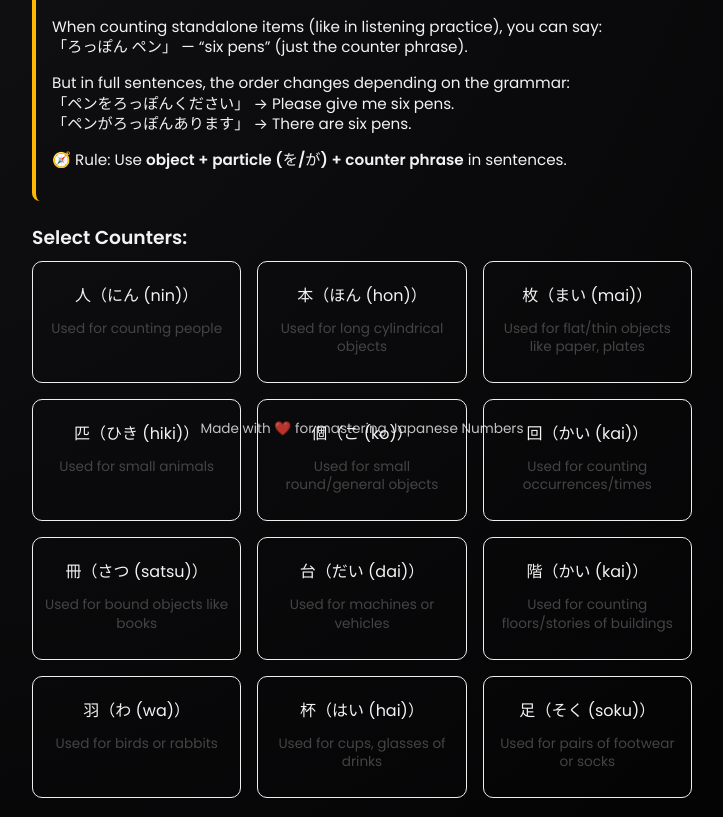
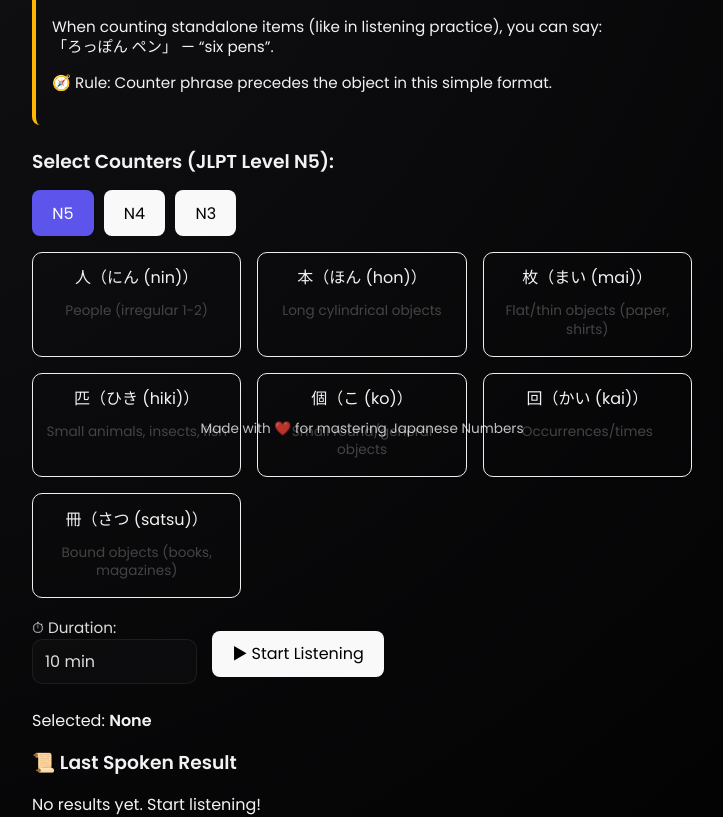
Before and after one commit to Prathmesh2001/Kazoe-beats, a React (Vite) app: page /#/counters in a window 1280 px wide. Shown: the part 352-1169 px from the top of the page, without its empty margins (278-1001 px from the left). Built offline with nearby package versions, Linux system fonts and the light colour scheme.

Commit message:
counter page update and fixes

```diff
--- a/src/App.css
+++ b/src/App.css
@@ -301,6 +301,12 @@ input[type="number"] {
   font-size: 0.95rem;
 }
 
+.level-selection {
+  margin: 1rem 0;
+  display: flex;
+  gap: 10px;
+}
+
 .counter-grid {
   display: grid;
   grid-template-columns: repeat(auto-fit, minmax(180px, 1fr));
@@ -310,14 +316,16 @@ input[type="number"] {
 .counter-card {
   border: 1px solid #eee;
   border-radius: 10px;
-  padding: 0.75rem;
+  padding: 0.2rem 0.75rem;
   text-align: center;
-  transition: all 0.3s ease;
+  transition: all 0.3s ease-in-out;
+  cursor: pointer;
 }
 
 .counter-card:hover {
-  box-shadow: 0 2px 8px rgba(0,0,0,0.1);
-  transform: translateY(-2px);
+  border: 2px solid #eee;
+  border-radius: 15px;
+  background-color: #603fccbf;
 }
 
 .counter-btn {
@@ -328,8 +336,9 @@ input[type="number"] {
   font-size: 1rem;
 }
 
-.counter-btn.selected {
-  background: #4f46e5;
+.selected {
+  background: #5d55eb;
+  color: white;
 }
 
 .counter-usage {
--- a/src/pages/Counters.jsx
+++ b/src/pages/Counters.jsx
@@ -1,57 +1,26 @@
 import React, { useState, useEffect, useRef } from "react";
-import { speakJapaneseNumber } from "../utils/speechUtilsJP"; // reuse same speech logic
-
-// --- 🎌 Object Lists by Counter Type ---
-export const COUNTER_GROUPS = {
-  人: ["かぞく (family)", "ともだち (friend)", "せんせい (teacher)", "がくせい (student)", "いしゃ (doctor)"],
-  本: ["ペン (pen)", "えんぴつ (pencil)", "ボトル (bottle)", "き (tree)", "ストロー (straw)"],
-  枚: ["かみ (paper)", "シャツ (shirt)", "しゃしん (photo)", "チケット (ticket)", "タオル (towel)"],
-  匹: ["ねこ (cat)", "いぬ (dog)", "うさぎ (rabbit)", "さる (monkey)", "ねずみ (mouse)"],
-  個: ["りんご (apple)", "ボール (ball)", "たまご (egg)", "みかん (orange)", "キャンディー (candy)"],
-  回: ["しけん (exam)", "かいぎ (meeting)", "じゅぎょう (class)", "トレーニング (training)", "ゲーム (game)"],
-
-  冊: ["ほん (book)", "ざっし (magazine)", "ノート (notebook)", "じしょ (dictionary)", "パンフレット (pamphlet)"],
-  台: ["くるま (car)", "パソコン (computer)", "テレビ (TV)", "でんしゃ (train)", "じてんしゃ (bicycle)"],
-  階: ["たてもの (building)", "ホテル (hotel)", "デパート (department store)", "マンション (apartment)", "ビル (building)"],
-  羽: ["とり (bird)", "うさぎ (rabbit)", "カラス (crow)", "スズメ (sparrow)", "ハト (pigeon)"],
-  杯: ["コーヒー (coffee)", "みず (water)", "さけ (sake)", "ジュース (juice)", "おちゃ (tea)"],
-  足: ["くつ (shoes)", "くつした (socks)", "サンダル (sandals)", "ブーツ (boots)", "スリッパ (slippers)"],
-};
-
-// --- 🧭 Counter Info (for display & learning) ---
-export const COUNTER_INFO = {
-  人: { usage: "Used for counting people", example: "にん (nin)" },
-  本: { usage: "Used for long cylindrical objects", example: "ほん (hon)" },
-  匹: { usage: "Used for small animals", example: "ひき (hiki)" },
-  枚: { usage: "Used for flat/thin objects like paper, plates", example: "まい (mai)" },
-  個: { usage: "Used for small round/general objects", example: "こ (ko)" },
-  回: { usage: "Used for counting occurrences/times", example: "かい (kai)" },
-  台: { usage: "Used for machines or vehicles", example: "だい (dai)" },
-  冊: { usage: "Used for bound objects like books", example: "さつ (satsu)" },
-  階: { usage: "Used for counting floors/stories of buildings", example: "かい (kai)" },
-  羽: { usage: "Used for birds or rabbits", example: "わ (wa)" },
-  杯: { usage: "Used for cups, glasses of drinks", example: "はい (hai)" },
-  着: { usage: "Used for clothes", example: "ちゃく (chaku)" },
-  足: { usage: "Used for pairs of footwear or socks", example: "そく (soku)" },
-  通: { usage: "Used for letters, emails", example: "つう (tsuu)" },
-  箱: { usage: "Used for boxes or containers", example: "はこ (hako)" },
-  番: { usage: "Used for numbers in order (like bus number)", example: "ばん (ban)" },
-  年: { usage: "Used for years", example: "ねん (nen)" },
-  月: { usage: "Used for months", example: "がつ (gatsu)" },
-  日: { usage: "Used for days", example: "にち (nichi)" },
-  時: { usage: "Used for hours (time)", example: "じ (ji)" },
-  分: { usage: "Used for minutes", example: "ふん/ぷん (fun/pun)" },
-};
-
-
+import { speakJapaneseNumber } from "../utils/speechUtilsJP";
+import { JLPT_COUNTER_GROUPS, COUNTER_INFO, ALL_COUNTER_GROUPS } from "../utils/counterData";
 
 // --- 🎧 Component ---
 export default function CountersListeningMode() {
   const [selectedCounters, setSelectedCounters] = useState([]);
   const [duration, setDuration] = useState(10); // minutes
   const [isPlaying, setIsPlaying] = useState(false);
-  const [results, setResults] = useState([]);
+  const [level, setLevel] = useState('N5');
+  const [practiceQueue, setPracticeQueue] = useState([]);
+  const [queueIndex, setQueueIndex] = useState(0);
   const intervalRef = useRef(null);
+
+  const currentLevelCounters = JLPT_COUNTER_GROUPS[level] || {};
+
+  useEffect(() => {
+    // When the level changes, clear the selection, but ensure the queue is stopped/cleared
+    setSelectedCounters([]);
+    if (isPlaying) {
+        stopListening(); // Stop any active session when context changes
+    }
+  }, [level]); // Added isPlaying to the dependency array to ensure a clean stop when changing levels
 
   const handleCounterSelect = (counter) => {
     setSelectedCounters((prev) =>
@@ -59,47 +28,75 @@ export default function CountersListeningMode() {
     );
   };
 
-  const generateRandomEntry = () => {
-    const counter = selectedCounters[Math.floor(Math.random() * selectedCounters.length)];
-    const number = Math.floor(Math.random() * 10) + 1; // 1–10 for practice
-    const objects = COUNTER_GROUPS[counter];
-    const object = objects[Math.floor(Math.random() * objects.length)];
+  const generateRandomEntry = (activeCounters) => {
+    const counter = activeCounters[Math.floor(Math.random() * activeCounters.length)];
+    const number = Math.floor(Math.random() * 10) + 1;
+    const objects = ALL_COUNTER_GROUPS[counter];
+
+    let object = "";
+    if (objects && objects.length > 0) {
+        object = objects[Math.floor(Math.random() * objects.length)];
+    }
+
     return { counter, number, object };
   };
+
+  const generatePracticeQueue = (activeCounters, totalIterations) => {
+      const queue = [];
+      for (let i = 0; i < totalIterations; i++) {
+          queue.push(generateRandomEntry(activeCounters));
+      }
+      return queue;
+  }
 
   const startListening = () => {
     if (selectedCounters.length === 0) {
       alert("Please select at least one counter.");
       return;
     }
-    setIsPlaying(true);
-    setResults([]);
-    const newResults = [];
 
-    const totalDuration = duration * 60 * 1000; // ms
-    const intervalTime = 3500; // 3.5 sec between calls
+    const totalDuration = duration * 60 * 1000;
+    const intervalTime = 3500;
     const totalIterations = Math.floor(totalDuration / intervalTime);
 
-    let count = 0;
-    intervalRef.current = setInterval(() => {
-      if (count >= totalIterations) {
+    const newQueue = generatePracticeQueue(selectedCounters, totalIterations);
+    setPracticeQueue(newQueue);
+    setQueueIndex(0);
+
+    setIsPlaying(true);
+
+    let currentCount = 0;
+
+    const processNextEntry = () => {
+        if (currentCount >= newQueue.length) {
             clearInterval(intervalRef.current);
             setIsPlaying(false);
             return;
         }
-      const entry = generateRandomEntry();
-      const objectJP = entry.object.split(" ")[0]; // e.g. ペン
+
+        const entry = newQueue[currentCount];
+
+        const objectJP = entry.object ? entry.object.split(" ")[0] : "";
         speakJapaneseNumber(entry.number, entry.counter, objectJP);
-      newResults.push(entry);
-      setResults([...newResults]);
-      count++;
-    }, intervalTime);
+
+        setQueueIndex(currentCount + 1);
+        currentCount++;
+    };
+
+    processNextEntry();
+
+    intervalRef.current = setInterval(processNextEntry, intervalTime);
   };
 
   const stopListening = () => {
     clearInterval(intervalRef.current);
     setIsPlaying(false);
+    setPracticeQueue([]);
+    setQueueIndex(0);
+    window.speechSynthesis.cancel();
   };
+
+  const currentResult = practiceQueue[queueIndex - 1];
 
   return (
     <div className="counter-mode-container">
@@ -108,29 +105,42 @@ export default function CountersListeningMode() {
   <h3>💡 Grammar Tip:</h3>
   <p>
     When counting standalone items (like in listening practice), you can say: <br />
-    <b>「ろっぽん ペン」</b> — “six pens” (just the counter phrase).
+    <b>「ろっぽん ペン」</b> — “six pens”.
   </p>
   <p>
-    But in full sentences, the order changes depending on the grammar: <br />
-    <b>「ペンをろっぽんください」</b> → Please give me six pens. <br />
-    <b>「ペンがろっぽんあります」</b> → There are six pens.
-  </p>
-  <p>
-    🧭 Rule: Use <b>object + particle (を/が) + counter phrase</b> in sentences.
+    🧭 Rule: Counter phrase precedes the object in this simple format.
   </p>
 </div>
 
 
       <div className="counter-selection">
-        <h3>Select Counters:</h3>
+        <h3>Select Counters (JLPT Level {level}):</h3>
+
+        {/* FIX 2: Ensure visual feedback on level selection */}
+        <div className="level-selection">
+          {Object.keys(JLPT_COUNTER_GROUPS).map(lvl => (
+            <button
+              key={lvl}
+              className={`level-btn ${level === lvl ? 'selected' : ''}`}
+              onClick={() => setLevel(lvl)}
+            >
+              {lvl}
+            </button>
+          ))}
+        </div>
+
         <div className="counter-grid">
-  {Object.entries(COUNTER_GROUPS).map(([symbol, objs]) => {
+  {Object.entries(currentLevelCounters).map(([symbol, objs]) => {
     const info = COUNTER_INFO[symbol] || {};
     return (
-      <div key={symbol} className="counter-card">
+      <div
+        key={symbol}
+        className={`counter-card ${selectedCounters.includes(symbol) ? "selected" : ""}`}
+        onClick={() => handleCounterSelect(symbol)}
+      >
         <button
-          className={`counter-btn ${selectedCounters.includes(symbol) ? "selected" : ""}`}
-          onClick={() => handleCounterSelect(symbol)}
+          className={`counter-btn`}
+          onClick={(e) => { e.stopPropagation(); handleCounterSelect(symbol); }}
         >
           {symbol}（{info.example || "—"}）
         </button>
@@ -160,23 +170,28 @@ export default function CountersListeningMode() {
         )}
       </div>
 
+      <div className="status-bar">
+        Selected: <b>{selectedCounters.join(', ') || 'None'}</b>
+      </div>
+
+      {isPlaying && (
+        <div className="current-progress">
+          Progress: {queueIndex} / {practiceQueue.length}
+        </div>
+      )}
+
       <div className="results">
-        <h3>📜 Practice Results</h3>
-        {results.length === 0 ? (
+        <h3>📜 Last Spoken Result</h3>
+        {currentResult ? (
+          <ul>
+            <li>
+              <b>{currentResult.number}{currentResult.counter}</b> — {currentResult.object || "N/A"}
+            </li>
+          </ul>
+        ) : (
           <p>No results yet. Start listening!</p>
-        ) : (
-          <ul>
-            {results.map((r, i) => (
-              <li key={i}>
-                <b>{r.number}{r.counter}</b> — {r.object} — {r.number} {r.object.replace(/\(.*\)/, "").trim()} ({r.object.match(/\((.*?)\)/)?.[1]})
-              </li>
-            ))}
-          </ul>
         )}
       </div>
     </div>
   );
 }
-
-
-//TODO: Add more counters, counter consts not matching. Segregate in N5, N4, N3.
--- a/src/pages/ListeningMode.jsx
+++ b/src/pages/ListeningMode.jsx
@@ -1,7 +1,6 @@
 import { useState, useEffect, useRef } from "react";
 import { speakJapaneseNumber, initJapaneseVoice } from "../utils/speechUtilsJP";
 
-// Configurable constants for select options
 const DIFFICULTY_OPTIONS = [
   { value: 10, label: "0–10" },
   { value: 100, label: "0–100" },
@@ -26,62 +25,67 @@ export default function ListeningMode() {
   const [numbers, setNumbers] = useState([]);
   const [index, setIndex] = useState(0);
   const intervalRef = useRef(null);
+  const [itemsSpoken, setItemsSpoken] = useState(0);
+  const totalIterationsRef = useRef(0);
 
   useEffect(() => {
     initJapaneseVoice();
   }, []);
 
-  // Generate a list of unique numbers
   const generateNumbers = (limit) => {
     const list = [];
-    const count = 500;
-    while (list.length < count) {
+    const maxCount = 500;
+    const targetCount = Math.min(maxCount, limit + 1);
+    while (list.length < targetCount) {
       const n = Math.floor(Math.random() * (limit + 1));
-      if (!list.includes(n)) list.push(n);
+      if (!list.includes(n)) {
+        list.push(n);
+      }
     }
     setNumbers(list);
     setIndex(0);
+    return list;
   };
 
-  // Start passive listening
   const startListening = () => {
     let activeNumbers = numbers;
     if (!activeNumbers.length) {
-      const list = [];
-      const count = 500;
-      while (list.length < count) {
-        const n = Math.floor(Math.random() * (range + 1));
-        if (!list.includes(n)) list.push(n);
+      activeNumbers = generateNumbers(range);
+    }
+    if (!activeNumbers.length) {
+      alert("Could not generate numbers to speak.");
+      return;
+    }
+    const totalDuration = duration * 60 * 1000;
+    const delay = intervalSec * 1000;
+    const maxIterationsFromTime = Math.floor(totalDuration / delay);
+    totalIterationsRef.current = Math.min(activeNumbers.length, maxIterationsFromTime);
+    if (totalIterationsRef.current === 0) {
+      alert("Duration is too short for the selected interval.");
+      return;
+    }
+    setIsPlaying(true);
+    setItemsSpoken(0);
+    let count = 0;
+    const speakNext = () => {
+      if (count >= totalIterationsRef.current) {
+        clearInterval(intervalRef.current);
+        setIsPlaying(false);
+        return;
       }
-      activeNumbers = list;
-      setNumbers(list);
-    }
-    if (!activeNumbers.length) return;
-    setIsPlaying(true);
-    let currentIndex = 0;
-    const delay = intervalSec * 1000;
-    const speakNext = () => {
-      const currentNum = activeNumbers[currentIndex];
-      if (typeof currentNum === "number") {
-        speakJapaneseNumber(currentNum);
-      }
+      const currentNum = activeNumbers[count];
+      speakJapaneseNumber(currentNum);
+      setItemsSpoken(count + 1);
+      count++;
     };
     speakNext();
-    intervalRef.current = setInterval(() => {
-      currentIndex++;
-      if (currentIndex >= activeNumbers.length) {
-        clearInterval(intervalRef.current);
-        setIsPlaying(false);
-      } else {
-        speakNext();
-      }
-    }, delay);
+    intervalRef.current = setInterval(speakNext, delay);
   };
 
-  // Stop listening
   const stopListening = () => {
     clearInterval(intervalRef.current);
     setIsPlaying(false);
+    window.speechSynthesis.cancel();
   };
 
   return (
@@ -113,7 +117,11 @@ export default function ListeningMode() {
             ))}
           </select>
         </div>
-        {/* You can add more config or input fields here as needed */}
+        {isPlaying && (
+          <p className="progress-display">
+            Current: {itemsSpoken} / {totalIterationsRef.current}
+          </p>
+        )}
         {!isPlaying ? (
           <button className="btn start" onClick={startListening}>▶️ Start</button>
         ) : (
--- /dev/null
+++ b/src/utils/counterData.js
@@ -0,0 +1,57 @@
+// --- 🎌 Object Lists by Counter Type - SEGREGATED BY JLPT LEVEL ---
+export const JLPT_COUNTER_GROUPS = {
+  N5: {
+    人: ["かぞく (family)", "ともだち (friend)", "せんせい (teacher)", "がくせい (student)", "いしゃ (doctor)"],
+    本: ["ペン (pen)", "えんぴつ (pencil)", "ボトル (bottle)", "き (tree)", "ストロー (straw)"],
+    枚: ["かみ (paper)", "シャツ (shirt)", "しゃしん (photo)", "チケット (ticket)", "タオル (towel)"],
+    匹: ["ねこ (cat)", "いぬ (dog)", "うさぎ (rabbit)", "さる (monkey)", "ねずみ (mouse)"],
+    個: ["りんご (apple)", "ボール (ball)", "たまご (egg)", "みかん (orange)", "キャンディー (candy)"],
+    回: ["しけん (exam)", "かいぎ (meeting)", "じゅぎょう (class)", "トレーニング (training)", "ゲーム (game)"],
+    冊: ["ほん (book)", "ざっし (magazine)", "ノート (notebook)", "じしょ (dictionary)", "パンフレット (pamphlet)"],
+  },
+  N4: {
+    台: ["くるま (car)", "パソコン (computer)", "テレビ (TV)", "でんしゃ (train)", "じてんしゃ (bicycle)"],
+    羽: ["とり (bird)", "うさぎ (rabbit)", "カラス (crow)", "スズメ (sparrow)", "ハト (pigeon)"],
+    杯: ["コーヒー (coffee)", "みず (water)", "さけ (sake)", "ジュース (juice)", "おちゃ (tea)"],
+    足: ["くつ (shoes)", "くつした (socks)", "サンダル (sandals)", "ブーツ (boots)", "スリッパ (slippers)"],
+    頭: ["うし (cow)", "うま (horse)", "ぞう (elephant)", "きりん (giraffe)", "ライオン (lion)"],
+    着: ["スーツ (suit)", "ワンピース (dress)", "ジャケット (jacket)", "コート (coat)", "セーター (sweater)"],
+  },
+  N3: {
+    階: ["たてもの (building)", "ホテル (hotel)", "デパート (department store)", "マンション (apartment)", "ビル (building)"],
+    通: ["てがみ (letter)", "メール (email)", "はがき (postcard)", "ふうとう (envelope)", "しりょう (document)"],
+    泊: ["りょかん (inn)", "ホテル (hotel)", "キャンプ (camping)", "りょこう (trip)"],
+    軒: ["いえ (house)", "レストラン (restaurant)", "みせ (shop)", "カフェ (cafe)", "アパート (apartment)"],
+    年: ["期間 (kikan)"],
+    月: ["期間 (kikan)"],
+  }
+};
+
+export const ALL_COUNTER_GROUPS = Object.values(JLPT_COUNTER_GROUPS).reduce((acc, level) => ({ ...acc, ...level }), {});
+
+export const COUNTER_INFO = {
+  人: { usage: "People (irregular 1-2)", example: "にん (nin)" },
+  つ: { usage: "General (up to 10)", example: "ひとつ (hitotsu)" },
+  本: { usage: "Long cylindrical objects", example: "ほん (hon)" },
+  匹: { usage: "Small animals, insects, fish", example: "ひき (hiki)" },
+  頭: { usage: "Large animals (cows, elephants)", example: "とう (tou)" },
+  枚: { usage: "Flat/thin objects (paper, shirts)", example: "まい (mai)" },
+  個: { usage: "Small round/general objects", example: "こ (ko)" },
+  回: { usage: "Occurrences/times", example: "かい (kai)" },
+  台: { usage: "Machines, vehicles, appliances", example: "だい (dai)" },
+  冊: { usage: "Bound objects (books, magazines)", example: "さつ (satsu)" },
+  階: { usage: "Floors/stories of buildings", example: "かい (kai)" },
+  羽: { usage: "Birds or rabbits", example: "わ (wa)" },
+  杯: { usage: "Cups, glasses of drinks", example: "はい (hai)" },
+  着: { usage: "Suits of clothing", example: "ちゃく (chaku)" },
+  足: { usage: "Pairs of footwear or socks", example: "そく (soku)" },
+  通: { usage: "Letters, emails, documents", example: "つう (tsuu)" },
+  泊: { usage: "Nights of stay", example: "はく (haku)" },
+  軒: { usage: "Houses, buildings (small)", example: "けん (ken)" },
+  番: { usage: "Numbers in order (bus number)", example: "ばん (ban)" },
+  年: { usage: "Years (duration)", example: "ねん (nen)" },
+  月: { usage: "Months (duration)", example: "かげつ (kagetsu)" },
+  日: { usage: "Days (duration)", example: "にち (nichi)" },
+  時: { usage: "Hours (time of day)", example: "じ (ji)" },
+  分: { usage: "Minutes", example: "ふん/ぷん (fun/pun)" },
+};
--- a/src/utils/speechUtilsJP.js
+++ b/src/utils/speechUtilsJP.js
@@ -1,21 +1,32 @@
 // utils/speechUtilsJP.js
 
 let japaneseVoice = null;
+let voicesLoaded = false;
 
+// Function to find and set the Japanese voice
 export const initJapaneseVoice = () => {
   const voices = window.speechSynthesis.getVoices();
-  japaneseVoice =
-    voices.find((v) => v.name === "Kyoko" || (v.lang === "ja-JP" && v.name.includes("Female"))) ||
-    voices.find((v) => v.lang === "ja-JP");
+  if (voices.length > 0) {
+    japaneseVoice =
+      voices.find((v) => v.name === "Kyoko" || (v.lang === "ja-JP" && v.name.includes("Female"))) ||
+      voices.find((v) => v.lang === "ja-JP");
+    voicesLoaded = true;
+    // console.log("Japanese voice initialized:", japaneseVoice ? japaneseVoice.name : "None found");
+  } else {
+    // console.log("Voices not loaded yet.");
+  }
 };
 
 if (window.speechSynthesis) {
+  // Listen for voices to load, which happens asynchronously
+  window.speechSynthesis.onvoiceschanged = initJapaneseVoice;
+  // Try to initialize immediately in case they are already loaded
   initJapaneseVoice();
-  window.speechSynthesis.onvoiceschanged = initJapaneseVoice;
 }
 
 // --- Counter-specific reading rules ---
 const COUNTER_READINGS = {
+  // ... (Keep the rest of this object exactly as it was)
   人: ["ひとり", "ふたり", "さんにん", "よにん", "ごにん", "ろくにん", "しちにん", "はちにん", "きゅうにん", "じゅうにん"],
   本: ["いっぽん", "にほん", "さんぼん", "よんほん", "ごほん", "ろっぽん", "ななほん", "はっぽん", "きゅうほん", "じゅっぽん"],
   匹: ["いっぴき", "にひき", "さんびき", "よんひき", "ごひき", "ろっぴき", "ななひき", "はっぴき", "きゅうひき", "じゅっぴき"],
@@ -29,16 +40,27 @@ const COUNTER_READINGS = {
   足: ["いっそく", "にそく", "さんぞく", "よんそく", "ごそく", "ろくそく", "ななそく", "はっそく", "きゅうそく", "じゅっそく"],
 };
 
+
 // --- Main function ---
 export const speakJapaneseNumber = (num, counter = "", objectJP = "") => {
-  if (!japaneseVoice) initJapaneseVoice();
+  // CRITICAL FIX: Re-check voice before speaking if not loaded, as 'onvoiceschanged' is unreliable on some hosts/browsers
+  if (!japaneseVoice && !voicesLoaded) {
+    initJapaneseVoice();
+    if (!japaneseVoice) {
+        // If still no voice, log a warning and exit.
+        console.warn("SpeechSynthesis voice is unavailable.");
+        return;
+    }
+  }
 
   let phrase = "";
   if (counter && COUNTER_READINGS[counter] && num >= 1 && num <= 10) {
     phrase = `${COUNTER_READINGS[counter][num - 1]} ${objectJP}`;
   } else if (!counter || counter === "") {
+    // Only Japanese numbers (no counter)
     phrase = `${num}`;
   } else {
+    // Other numbers > 10, or unhandled counters
     phrase = `${num}${counter} ${objectJP}`;
   }
 
```
Lines whose indentation alone changed are shown as unchanged.
